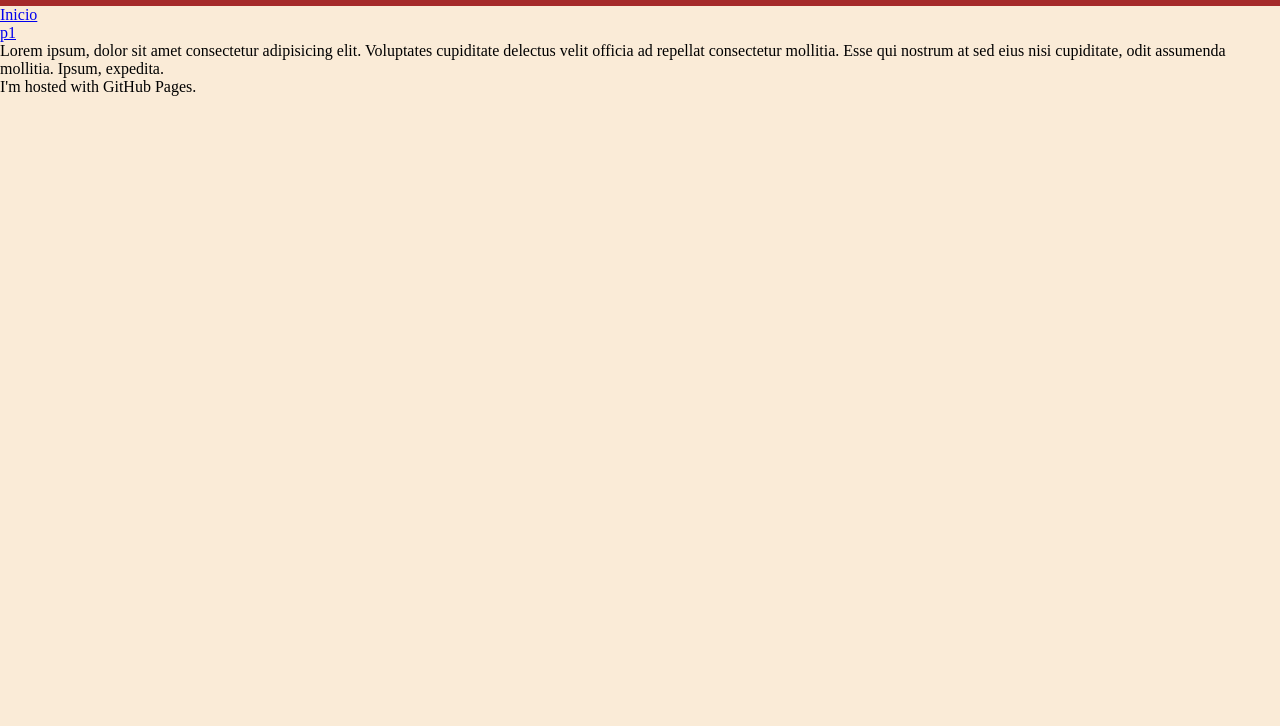
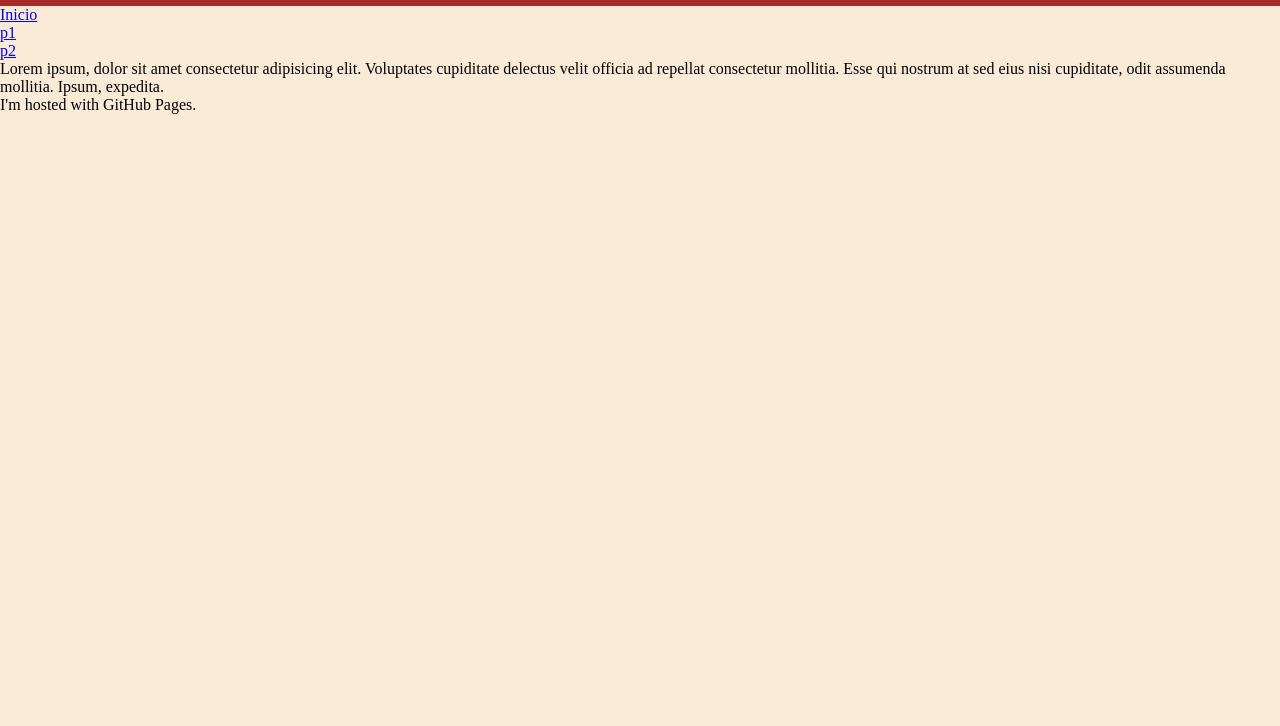
Before and after one commit to gdpbsso1/gdp011.github.io, a plain HTML site: page index.html in a window 1280 px wide. Shown: the part 74-800 px from the top of the page. Drawn offline with Linux system fonts and the light colour scheme.

Commit message:
Update index.html

```diff
--- a/index.html
+++ b/index.html
@@ -11,6 +11,7 @@
     <ul>
       <li><a href="index.html">Inicio</a></li>
       <li><a href="p1.html">p1</a></li>
+       <li><a href="p2.html">p2</a></li>
     </ul>
     <p>
       Lorem ipsum, dolor sit amet consectetur adipisicing elit. Voluptates cupiditate delectus velit officia ad repellat consectetur mollitia. Esse qui nostrum at sed eius nisi cupiditate, odit assumenda mollitia. Ipsum, expedita.
```
